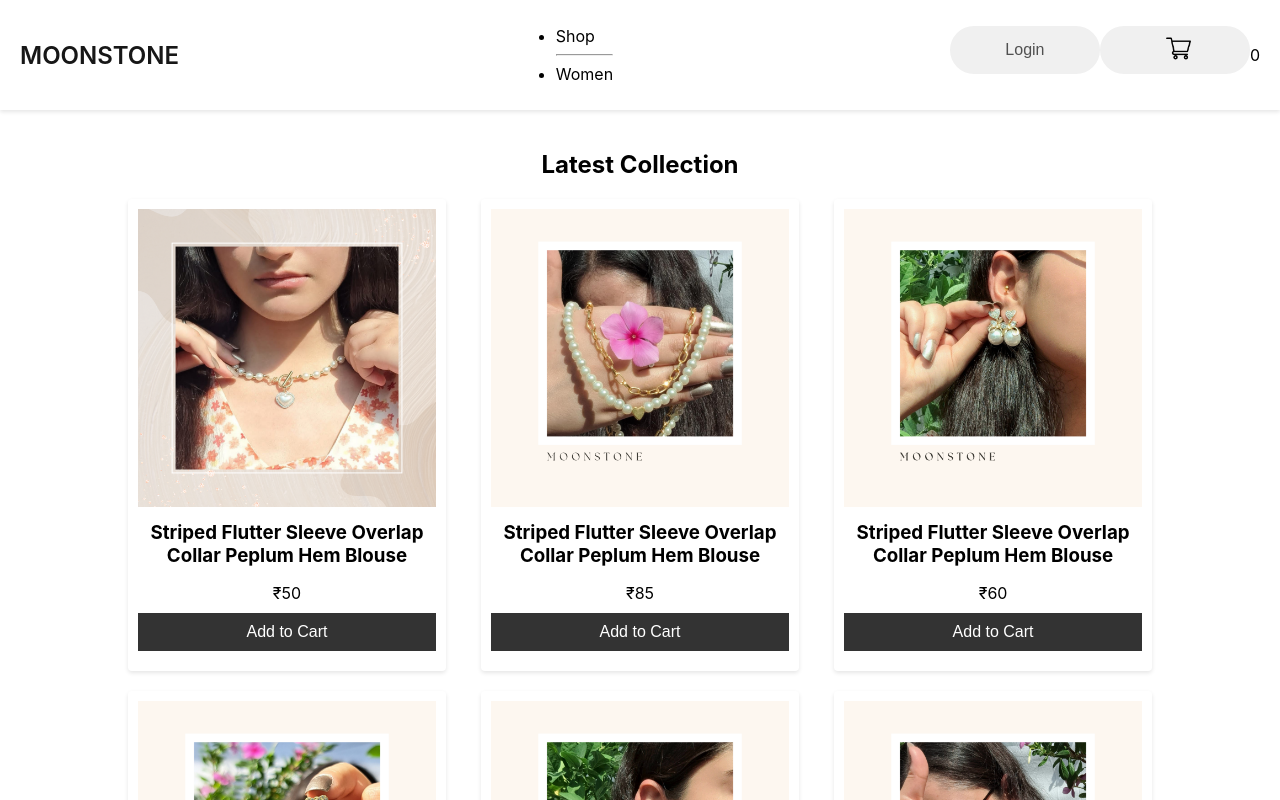
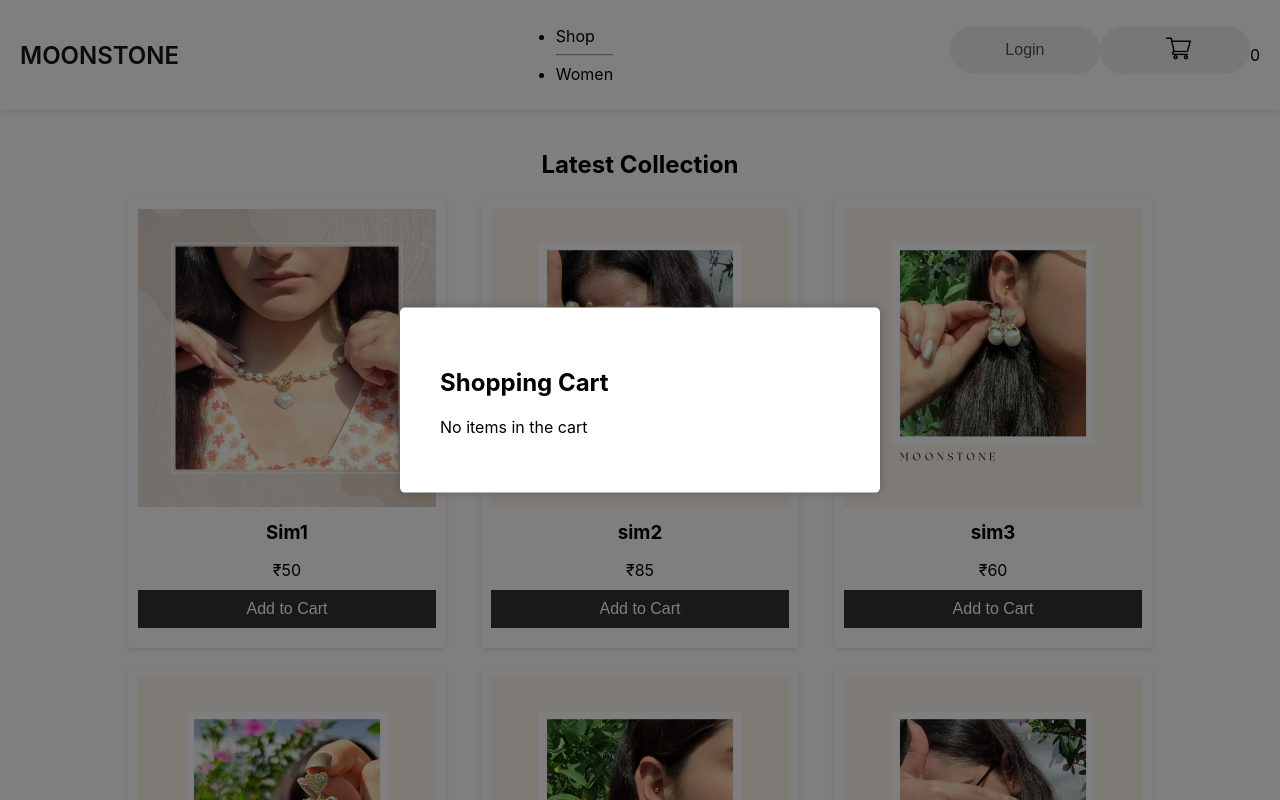
Before and after one commit to AshutoshKr17/e-commerce, a React (Create React App) app in the folder frontend/: page / in a window 1280 px wide. Both pictures are taken after a click on the button 1174 px from the left and 50 px from the top of the page. Shown: the top 800 px of the page. Built offline with nearby package versions, Linux system fonts and the light colour scheme.

Commit message:
you can remove items from cart now

```diff
--- a/frontend/src/Components/AddToCart/AddToCart.jsx
+++ b/frontend/src/Components/AddToCart/AddToCart.jsx
@@ -3,16 +3,9 @@ import { useNavigate } from 'react-router-dom';
 import './AddToCart.css';
 import toast from 'react-hot-toast';
 
-
-function Cart({ onClose, cartItems, isLoggedin }) {
+function Cart({ onClose, cartItems, isLoggedIn, removeFromCart }) {
   const [isOpen, setIsOpen] = useState(true);
   const navigate = useNavigate();
-  // Close the popup when cartItems change
-  useEffect(() => {
-    if (cartItems.length === 0) {
-      onClose();
-    }
-  }, [cartItems, onClose]);
 
   const handleClose = () => {
     setIsOpen(false);
@@ -20,10 +13,11 @@ function Cart({ onClose, cartItems, isLoggedin }) {
   };
 
   const handlePlaceOrder = () => {
-    if (!isLoggedin)
-      toast.error('Please login First !')
-    else
+    if (!isLoggedIn) {
+      toast.error('Please login first!');
+    } else {
       navigate('/placeorder');
+    }
   };
 
   return (
@@ -31,21 +25,22 @@ function Cart({ onClose, cartItems, isLoggedin }) {
       {isOpen && (
         <div className="popup">
           <h2>Shopping Cart</h2>
-
           {cartItems.map(item => (
-            <>
             <div key={item.id}>
               <p>{item.name}</p>
               <img src={item.image} alt={item.name} />
               <p>${item.new_price}</p>
+              <button onClick={() => removeFromCart(item.id)}>Remove</button>
+              <div className="popup-divider"></div>
             </div>
-              <div class="popup-divider"></div>
-            </>
-
           ))}
-
+          {cartItems.length === 0 && <p>No items in the cart</p>}
+          {cartItems.length > 0 && (
+            <>
               <button onClick={handlePlaceOrder}>Place Order</button>
               <button onClick={handleClose}>Close</button>
+            </>
+          )}
         </div>
       )}
       {isOpen && <div className="popupclosed" onClick={handleClose}></div>}
--- a/frontend/src/Components/Assets/current.js
+++ b/frontend/src/Components/Assets/current.js
@@ -12,7 +12,7 @@ import simran9 from "./simran9.png";
 const items = [
   {
     id: 1,
-      name: "Striped Flutter Sleeve Overlap Collar Peplum Hem Blouse",
+    name: "Sim1",
     category: "women",
     image: simran1,
     new_price: 50.0,
@@ -20,7 +20,7 @@ const items = [
   },
   {
     id: 2,
-      name: "Striped Flutter Sleeve Overlap Collar Peplum Hem Blouse",
+    name: "sim2",
     category: "women",
     image: simran2,
     new_price: 85.0,
@@ -28,7 +28,7 @@ const items = [
   },
   {
     id: 3,
-      name: "Striped Flutter Sleeve Overlap Collar Peplum Hem Blouse",
+    name: "sim3",
     category: "women",
     image: simran3,
     new_price: 60.0,
@@ -36,7 +36,7 @@ const items = [
   },
   {
     id: 4,
-      name: "Striped Flutter Sleeve Overlap Collar Peplum Hem Blouse",
+    name: "sim4",
     category: "women",
     image: simran4,
     new_price: 100.0,
@@ -44,7 +44,7 @@ const items = [
   },
   {
     id: 5,
-      name: "Striped Flutter Sleeve Overlap Collar Peplum Hem Blouse",
+    name: "sim5",
     category: "women",
     image: simran5,
     new_price: 85.0,
@@ -52,7 +52,7 @@ const items = [
   },
   {
     id: 6,
-      name: "Striped Flutter Sleeve Overlap Collar Peplum Hem Blouse",
+    name: "sim8",
     category: "women",
     image: simran6,
     new_price: 85.0,
@@ -60,7 +60,7 @@ const items = [
   },
   {
     id: 7,
-      name: "Striped Flutter Sleeve Overlap Collar Peplum Hem Blouse",
+    name: "sim7",
     category: "women",
     image: simran7,
     new_price: 85.0,
@@ -68,7 +68,7 @@ const items = [
   },
   {
     id: 8,
-      name: "Striped Flutter Sleeve Overlap Collar Peplum Hem Blouse",
+    name: "sim8",
     category: "women",
     image: simran8,
     new_price: 85.0,
@@ -76,7 +76,7 @@ const items = [
   },
   {
     id: 9,
-      name: "Striped Flutter Sleeve Overlap Collar Peplum Hem Blouse",
+    name: "SIM9",
     category: "women",
     image: simran9,
     new_price: 85.0,
@@ -84,7 +84,7 @@ const items = [
   },
   {
     id: 10,
-      name: "Striped Flutter Sleeve Overlap Collar Peplum Hem Blouse",
+    name: "Sim10",
     category: "women",
     image: simran9,
     new_price: 85.0,
--- a/frontend/src/Components/Navbar/Navbar.jsx
+++ b/frontend/src/Components/Navbar/Navbar.jsx
@@ -6,7 +6,7 @@ import cart_icon from '../Assets/cart_icon.png'
 import { Navigate, useNavigate } from 'react-router-dom';
 
 
-export const Navbar = ({ cartCount, cartItems }) => {
+export const Navbar = ({ cartCount, cartItems, removeFromCart }) => {
    const navigate = useNavigate();
    const [isPopupOpen, setIsPopupOpen] = useState(false);
 
@@ -54,7 +54,7 @@ export const Navbar = ({ cartCount, cartItems }) => {
                </div>
             </div>
          </div>
-         {isPopupOpen && <Cart onClose={() => setIsPopupOpen(false)} cartItems={cartItems} isLoggedin={isLoggedIn} />}
+         {isPopupOpen && <Cart onClose={() => setIsPopupOpen(false)} cartItems={cartItems} isLoggedin={isLoggedIn} removeFromCart={removeFromCart} />}
       </div>
    )
 };
--- a/frontend/src/Components/Pages/home.js
+++ b/frontend/src/Components/Pages/home.js
@@ -9,10 +9,11 @@ import { useCart } from '../cartUtils'; // Import useCart hook
 import items from '../Assets/current';
 
 function Home() {
-    const { cartCount, addToCart, cartItems } = useCart(); // Destructure cartCount and addToCart from useCart hook
+    const { cartCount, addToCart, cartItems, removeFromCart } = useCart(); // Destructure cartCount and addToCart from useCart hook
+
     return (
         <div>
-            <Navbar cartCount={cartCount} cartItems={cartItems} /> {/* Pass cartCount as prop */}
+            <Navbar cartCount={cartCount} cartItems={cartItems} removeFromCart={removeFromCart} /> {/* Pass cartCount as prop */}
             <Shop items={items} addToCart={addToCart} /> {/* Pass addToCart as prop */}
             <div className='header'>Trending</div>
             <FlashCard items={items} ></FlashCard>
--- a/frontend/src/Components/cartUtils.js
+++ b/frontend/src/Components/cartUtils.js
@@ -1,28 +1,26 @@
-import { useState } from 'react';
+import { useEffect, useState } from 'react';
 
 export const useCart = () => {
-    const [cartCount, setCartCount] = useState(0);
     const [cartItems, setCartItems] = useState([]); // State to manage cart items
 
-    // const incrementCartCount = () => {
-    //     setCartCount(cartCount + 1);
-    //     console.log("Count:",cartCount);
-    // };
+    const cartCount = cartItems.length;
+
+    const removeFromCart = (itemId) => {
+        setCartItems(cartItems => cartItems.filter(item => item.id !== itemId));
+    }
 
     const addToCart = (item) => {
         setCartItems([...cartItems, item]);
-        setCartCount(cartItems.length + 1);
-        console.log("Items:");
-        console.log("Count: ", cartItems.length + 1);
-        cartItems.forEach(item => {
-            console.log(item.id, item.name);
-        });
+    };
 
-    };
+    useEffect(() => {
+
+    }, [cartItems]);
 
     return {
         cartCount,
         addToCart,
-        cartItems // Expose addToCart function
+        cartItems, // Expose addToCart function
+        removeFromCart
     };
 };
```
Lines whose indentation alone changed are shown as unchanged.
